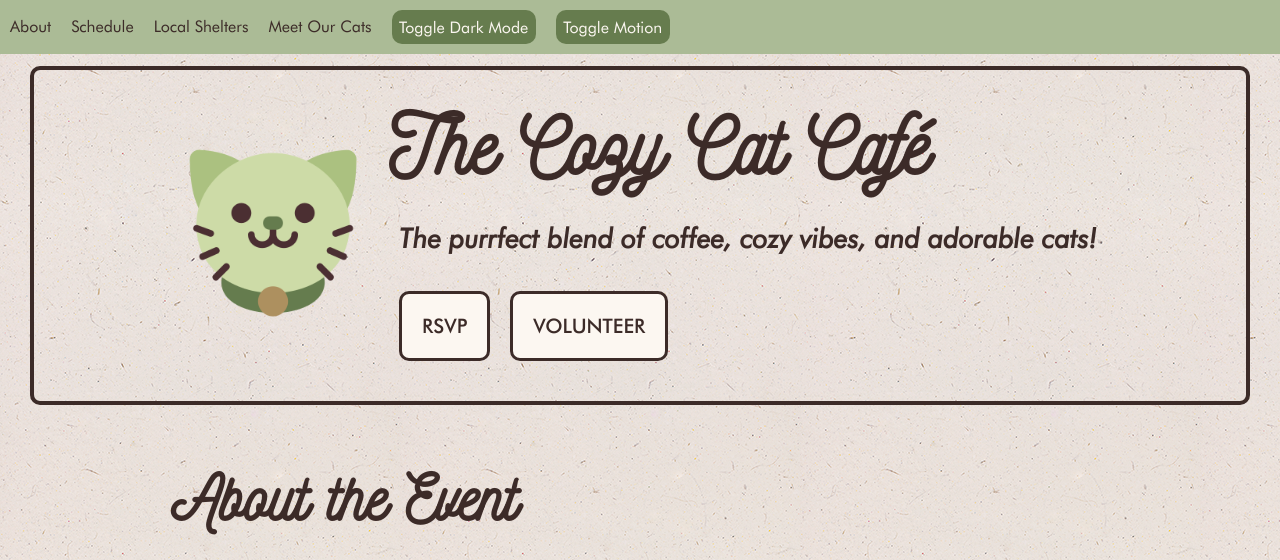
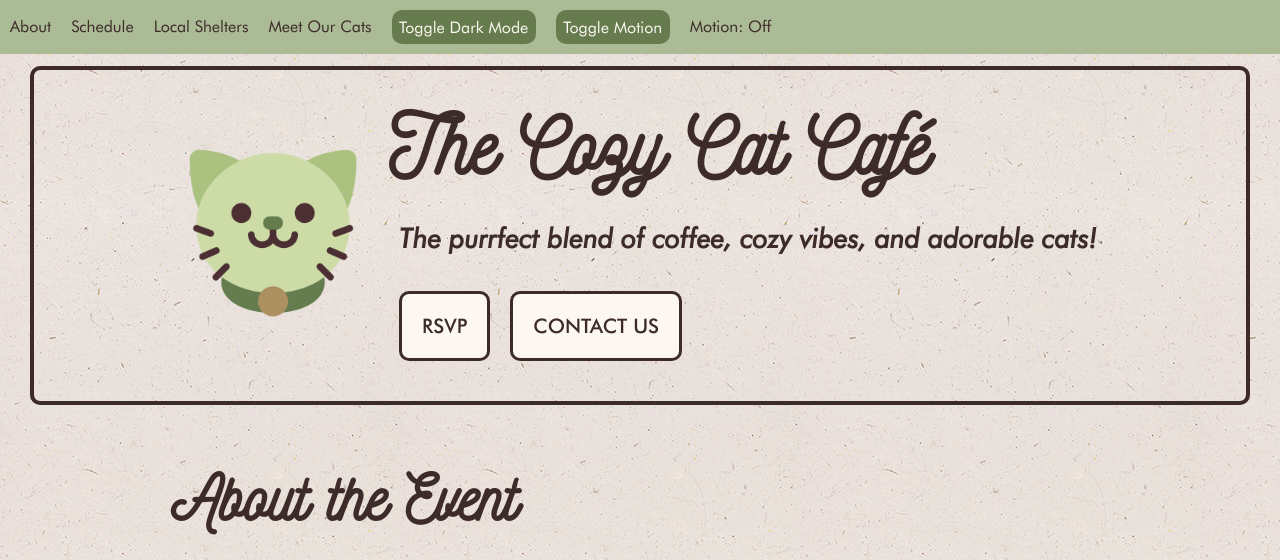
Before and after one commit to Ameya-P/CatCafe, a plain HTML site: page index.html in a window 1280 px wide. Both pictures are taken after a click on the button "Toggle Motion". Shown: the top 560 px of the page. Drawn offline with Linux system fonts and the light colour scheme.

Commit message:
Add functionality to buttons

```diff
--- a/index.html
+++ b/index.html
@@ -35,6 +35,7 @@
                 <li><a href="#dating">Meet Our Cats</a></li>
                 <li><button id="theme-button">Toggle Dark Mode</button></li>
                 <li><button id="motion-button">Toggle Motion</button></li>
+                <li><p id="motion-status">Motion: On</p></li>
             </ul>
         </div>
 
@@ -60,8 +61,8 @@
                 <h2 class="tagline">The purrfect blend of coffee, cozy vibes, and adorable cats!</h2>
 
                 <div class="buttons">
-                    <button>RSVP</button>
-                    <button>VOLUNTEER</button>
+                    <button onclick="location.href='#rsvp'">RSVP</button>
+                    <button onclick="location.href='mailto:meow@cozycatcafe.com'">CONTACT US</button>
                 </div>
             </div>
         </div>
--- a/index.js
+++ b/index.js
@@ -145,11 +145,14 @@ const validateForm = (event) => {
 
 let animation = true;
 const motionButton = document.querySelector("#motion-button")
+const motionStatus = document.querySelector('#motion-status')
 const reduceMotion = (event) => {
     if (animation) {
         animation = false;
+        motionStatus.textContent = "Motion: Off";
     } else {
         animation = true;
+        motionStatus.textContent = "Motion: On";
     }
 }
 
```
